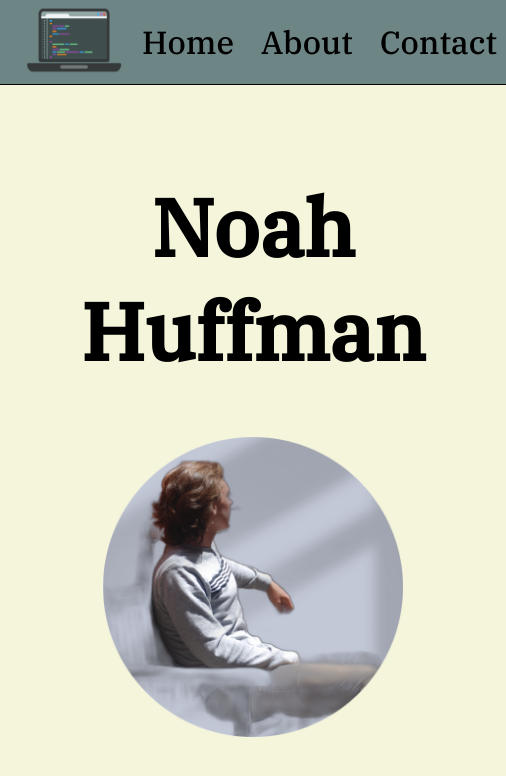
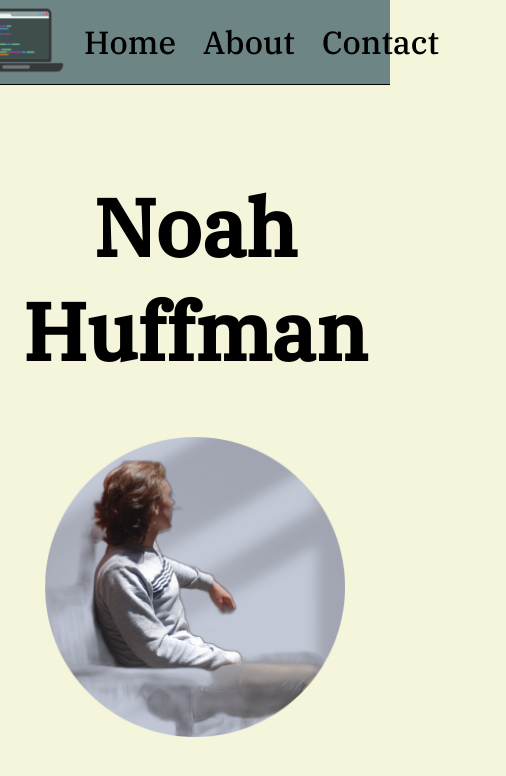
Before and after one commit to NoahHuffman/Portfolio, a Next.js app: page / in a window 390 px wide. Shown: the top 776 px of the page, 506 px wide, since content can reach past the window. Built offline with nearby package versions, Linux system fonts and the light colour scheme.

Commit message:
devicewidth

```diff
--- a/styles/globals.css
+++ b/styles/globals.css
@@ -156,7 +156,8 @@ span.aboutContent {
 /* ############### Smaller Devices ############### */
 @media screen and (max-width: 900px) {
   .content {
-    width: fit-content;
+    /* width: fit-content; */
+    width: device-width;
   }
   nav {
     width: 100%;
```
